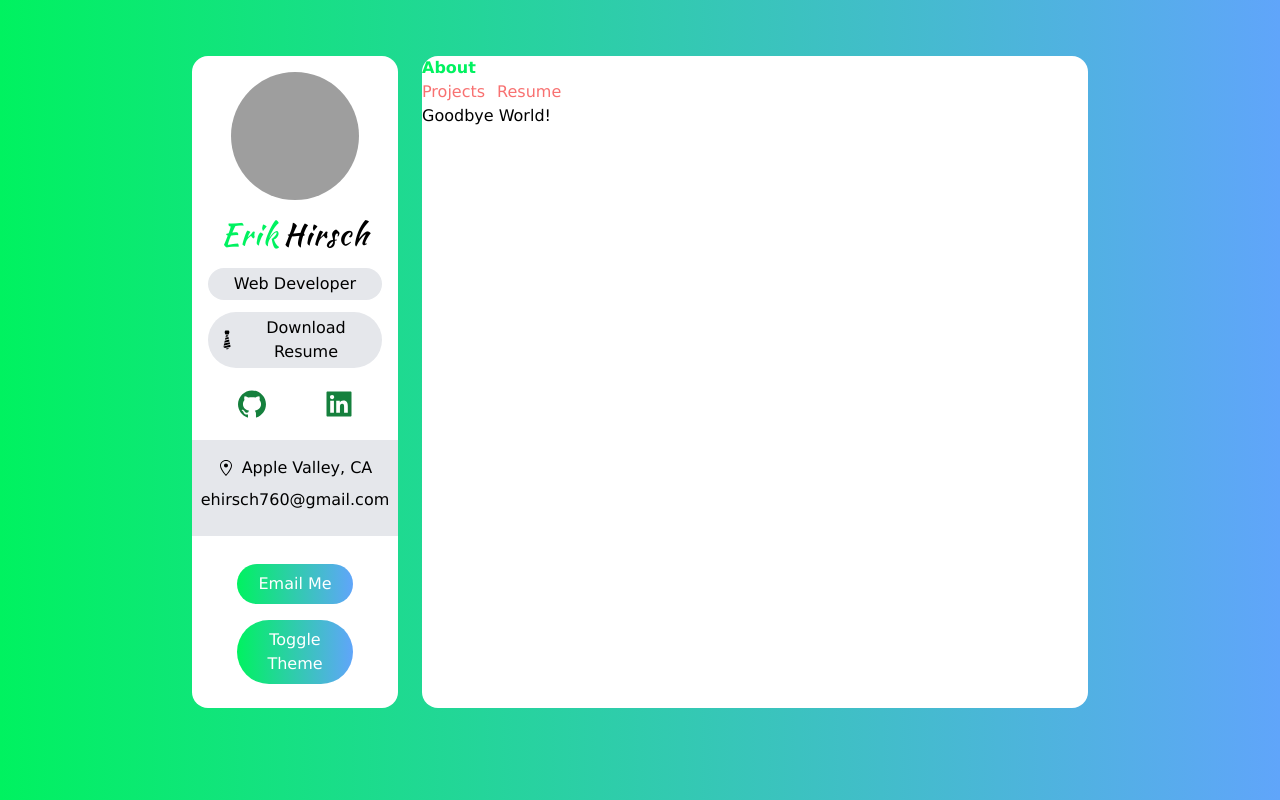
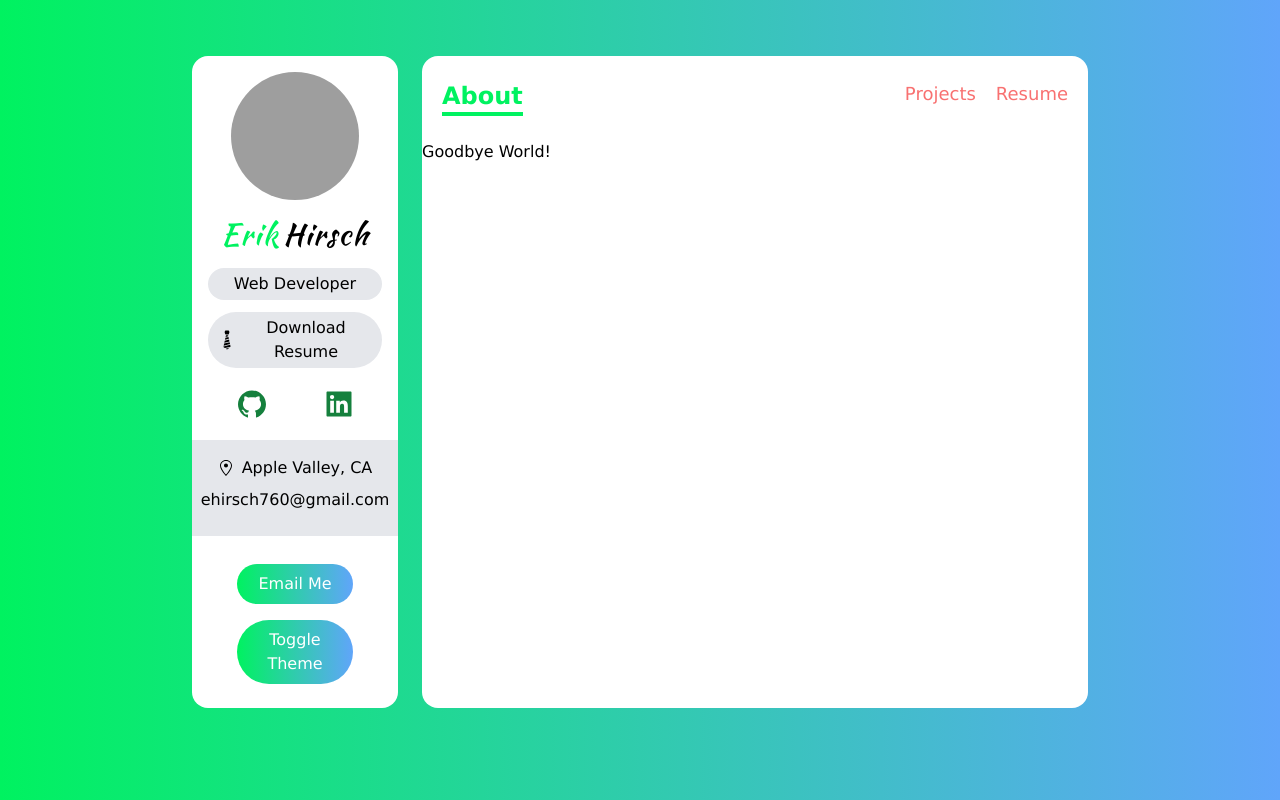
Before and after one commit to eh4git/animated-portfolio, a Next.js app: page / in a window 1280 px wide. Built offline with nearby package versions, Linux system fonts and the light colour scheme; grey boxes are pictures that could not be loaded.

Commit message:
navbar functional, w/ initial styling

```diff
--- a/components/Navbar.tsx
+++ b/components/Navbar.tsx
@@ -1,6 +1,25 @@
 import Link from "next/link";
 import { useRouter } from "next/router";
-import { useEffect, useState } from "react";
+import { FunctionComponent, useEffect, useState } from "react";
+
+const NavItem: FunctionComponent<{
+  activeItem: string;
+  setActiveItem: Function;
+  name: string;
+  route: string;
+}> = ({ activeItem, setActiveItem, name, route }) => {
+  return activeItem !== name ? (
+    <Link href={route}>
+      <a>
+        <span onClick={() => setActiveItem(name)} className="hover:text-green">
+          {name}
+        </span>
+      </a>
+    </Link>
+  ) : null;
+};
+
+// export default NavItem;
 
 const Navbar = () => {
   const [activeItem, setActiveItem] = useState<string>("");
@@ -13,30 +32,29 @@ const Navbar = () => {
     if (pathname === "/resume") setActiveItem("Resume");
   }, []);
   return (
-    <div>
-      <span className="font-bold text-green">{activeItem}</span>
-      <div className="flex space-x-3 text-red-400 font-lg">
-        {activeItem !== "About" && (
-          <Link href="/">
-            <a>
-              <span onClick={() => setActiveItem("About")}>About</span>
-            </a>
-          </Link>
-        )}
-        {activeItem !== "Projects" && (
-          <Link href="/projects">
-            <a>
-              <span onClick={() => setActiveItem("Projects")}>Projects</span>
-            </a>
-          </Link>
-        )}
-        {activeItem !== "Resume" && (
-          <Link href="/resume">
-            <a>
-              <span onClick={() => setActiveItem("Resume")}>Resume</span>
-            </a>
-          </Link>
-        )}
+    <div className="flex justify-between px-5 py-3 my-3">
+      <span className="text-xl font-bold border-b-4 text-green border-green md:text-2xl">
+        {activeItem}
+      </span>
+      <div className="flex space-x-5 text-lg text-red-400 ">
+        <NavItem
+          activeItem={activeItem}
+          setActiveItem={setActiveItem}
+          name="About"
+          route="/"
+        />
+        <NavItem
+          activeItem={activeItem}
+          setActiveItem={setActiveItem}
+          name="Projects"
+          route="/projects"
+        />
+        <NavItem
+          activeItem={activeItem}
+          setActiveItem={setActiveItem}
+          name="Resume"
+          route="/resume"
+        />
       </div>
     </div>
   );
```
Also changed, not shown: data.ts (added, +21 -0 lines), type.ts (added, +7 -0 lines).
